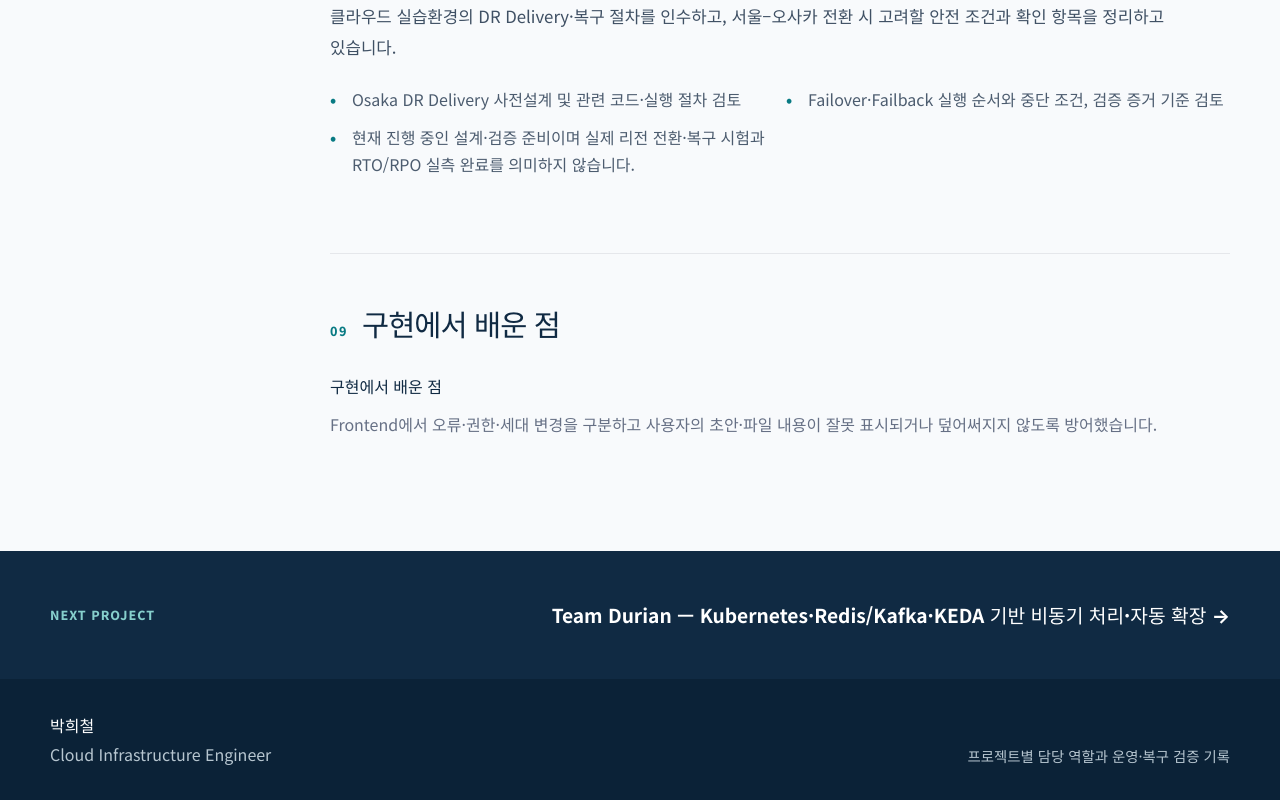
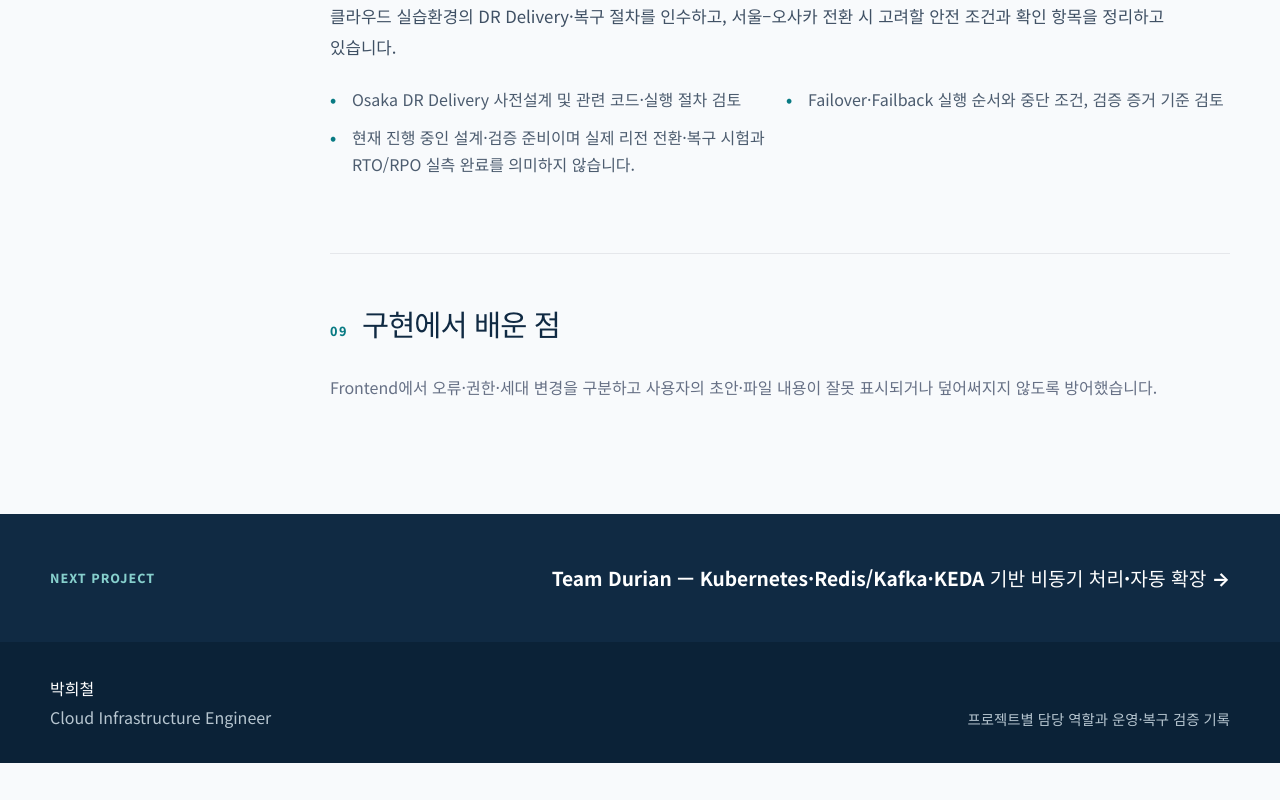
Before and after one commit to wkfkeha784-pixel/cloud-infra-portfolio, a React (Vite) app: page /projects/labbit in a window 1280 px wide. Shown: the part 6401-7201 px from the top of the page. After the commit the page ends 7164 px from the top, so only its background shows below. Built offline with nearby package versions, Linux system fonts and the light colour scheme.

Commit message:
fix(labbit): remove duplicate closing section heading

```diff
--- a/src/pages/LabbitDetail.tsx
+++ b/src/pages/LabbitDetail.tsx
@@ -114,7 +114,7 @@ export default function LabbitDetail({ project }: { project: Project }) {
             </ul>
           </ReadingSection>
           <ReadingSection section={evidence}>
-            <div className="bluebell-closing"><div><h3>구현에서 배운 점</h3><p>{project.learned}</p></div></div>
+            <div className="bluebell-closing"><div><p>{project.learned}</p></div></div>
           </ReadingSection>
         </div>
       </div>
```
